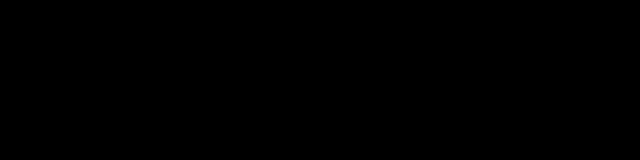
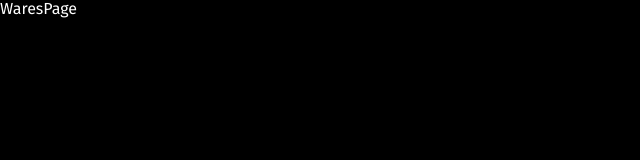
Before and after one commit to encodexed/eShop, a React (Vite) app: page /wares in a window 1280 px wide. Before the commit this address had no page. Shown: the top 160 px of the page, without its empty margins (0-640 px from the left). Built offline with nearby package versions, Linux system fonts and the light colour scheme; a web font is replaced by a local one.

Commit message:
sweeps away dark mode, adds wares page link

```diff
--- a/src/App.jsx
+++ b/src/App.jsx
@@ -1,24 +1,18 @@
 import { BrowserRouter, Routes, Route } from "react-router-dom";
 import "./Normalise.css";
-import BackgroundWrapper from "./components/BackgroundWrapper/BackgroundWrapper";
-import DarkModeContextProvider from "./components/contexts/DarkModeContextProvider/DarkModeContextProvider";
-// import Navbar from "./components/Navbar/Navbar";
+import WaresPage from "./pages/WaresPage/WaresPage";
 import LandingPage from "./pages/LandingPage/LandingPage";
 import styles from "./App.module.scss";
 
 const App = () => {
 	return (
 		<div className={styles.app}>
-			<DarkModeContextProvider>
-				<BackgroundWrapper>
-					<BrowserRouter>
-						{/* <Navbar /> */}
-						<Routes>
-							<Route path='/' element={<LandingPage />} />
-						</Routes>
-					</BrowserRouter>
-				</BackgroundWrapper>
-			</DarkModeContextProvider>
+			<BrowserRouter>
+				<Routes>
+					<Route path='/' element={<LandingPage />} />
+					<Route path='/wares' element={<WaresPage />} />
+				</Routes>
+			</BrowserRouter>
 		</div>
 	);
 };
--- a/src/components/BackgroundWrapper/BackgroundWrapper.jsx
+++ /dev/null
@@ -1,13 +0,0 @@
-import { useContext } from "react";
-import { DarkModeContext } from "../contexts/DarkModeContextProvider/DarkModeContextProvider";
-import styles from "./BackgroundWrapper.module.scss";
-
-const BackgroundWrapper = ({ children }) => {
-	const { darkMode } = useContext(DarkModeContext);
-
-	return (
-		<div className={darkMode ? styles.dark : styles.light}>{children}</div>
-	);
-};
-
-export default BackgroundWrapper;
--- a/src/components/BackgroundWrapper/BackgroundWrapper.module.scss
+++ /dev/null
@@ -1,18 +0,0 @@
-@use "../../styles/base.scss";
-
-.base {
-	width: 100%;
-	height: 100%;
-}
-
-.light {
-	@extend .base;
-	color: base.$light-mode-text-colour;
-	background-color: base.$light-mode-background-colour;
-}
-
-.dark {
-	@extend .base;
-	color: white;
-	background-color: black;
-}
--- a/src/components/Button/Button.jsx
+++ b/src/components/Button/Button.jsx
@@ -1,9 +1,12 @@
+import { NavLink } from "react-router-dom";
 import styles from "./Button.module.scss";
 
-const Button = ({ onClick, text }) => {
+const Button = ({ route, text }) => {
 	return (
-		<button className={styles.button} onClick={onClick}>
-			{text}
+		<button className={styles.button}>
+			<NavLink className={styles.button__link} to={route}>
+				{text}
+			</NavLink>
 		</button>
 	);
 };
--- a/src/components/Button/Button.module.scss
+++ b/src/components/Button/Button.module.scss
@@ -12,4 +12,9 @@
 	&:hover {
 		background-color: base.$palette8;
 	}
+
+	&__link {
+		color: white;
+		text-decoration: none;
+	}
 }
--- a/src/components/contexts/DarkModeContextProvider/DarkModeContextProvider.jsx
+++ /dev/null
@@ -1,14 +0,0 @@
-import { useState, createContext } from "react";
-export const DarkModeContext = createContext(null);
-
-const DarkModeContextProvider = ({ children }) => {
-	const [darkMode, setDarkMode] = useState(true);
-
-	return (
-		<DarkModeContext.Provider value={{ darkMode, setDarkMode }}>
-			{children}
-		</DarkModeContext.Provider>
-	);
-};
-
-export default DarkModeContextProvider;
--- a/src/index.css
+++ b/src/index.css
@@ -3,4 +3,6 @@ body {
 	height: 100vh;
 	font-family: "Fira Sans", sans-serif;
 	overscroll-behavior: none;
+	color: white;
+	background-color: black;
 }
--- a/src/pages/LandingPage/LandingPage.jsx
+++ b/src/pages/LandingPage/LandingPage.jsx
@@ -12,10 +12,7 @@ const LandingPage = () => {
 					<p className={styles.landing_content__flavour_text}>
 						All manner of games and gifts for sale...
 					</p>
-					<Button
-						onClick={() => console.log("click")}
-						text='Come see our wares...'
-					/>
+					<Button route='/wares' text='Come see our wares...' />
 				</div>
 			</main>
 		</div>
--- /dev/null
+++ b/src/pages/WaresPage/WaresPage.jsx
@@ -0,0 +1,5 @@
+const WaresPage = () => {
+	return <div>WaresPage</div>;
+};
+
+export default WaresPage;
```
Also changed, not shown: src/components/DarkToggle/DarkToggle.jsx (deleted, +0 -18 lines).
